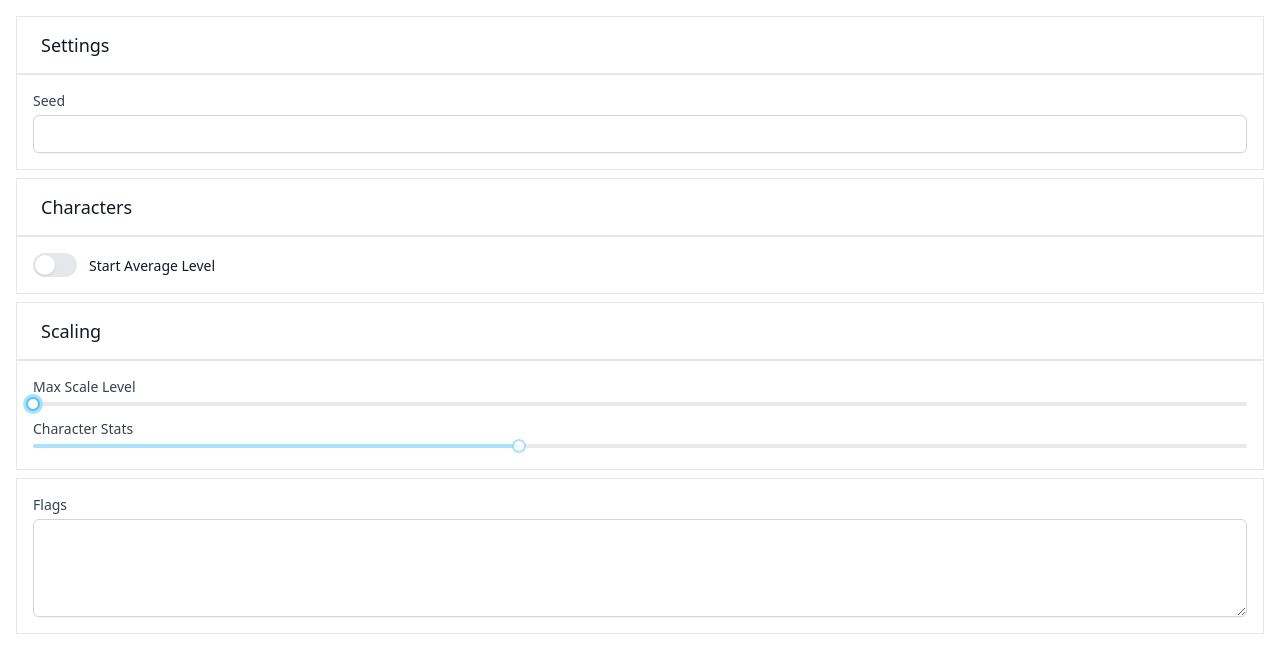
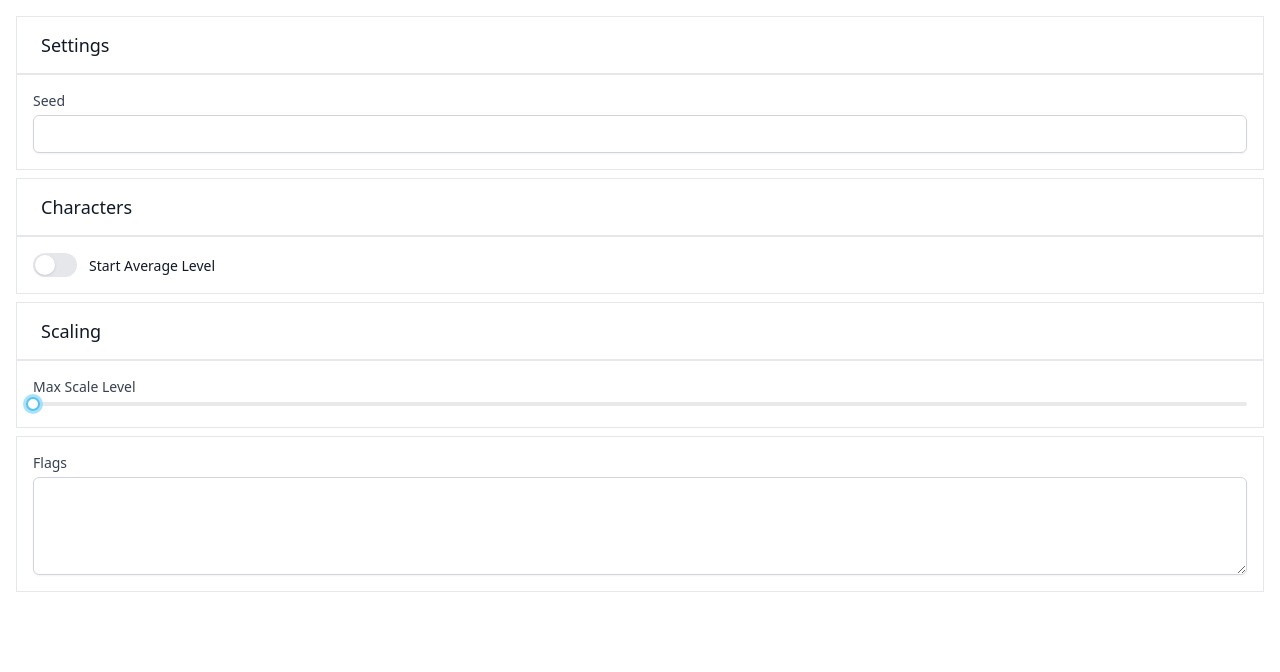
Before and after one commit to weffjebster/balance-and-ruin, a Next.js app in the folder balance-and-ruin/: page /create in a window 1280 px wide. Shown: the top 672 px of the page. Built offline with nearby package versions, Linux system fonts and the light colour scheme.

Commit message:
fix build errors

```diff
--- a/balance-and-ruin/components/Flags/FlagRangeSlider.tsx
+++ b/balance-and-ruin/components/Flags/FlagRangeSlider.tsx
@@ -22,24 +22,25 @@ export const FlagRangeSlider = ({ id, label, ...rest }: Props) => {
   );
 
   return (
-    <Slider
-      label={label}
-      min={min}
-      max={max}
-      value={[40, 60]}
-      step={1}
-      // // name={id}
-      // // onChange={(val) => {
-      // //   console.log(val);
-      // //   setValue(`${val}`);
-      // // }}
-      // // range
-      // // value={parsed}
-      // allowCross={false}
-      // range
-      // defaultValue={[20, 40]}
-      // onChange={(val) => console.log(val)}
-      // {...rest}
-    />
+    <></>
+    // <Slider
+    //   label={label}
+    //   min={min}
+    //   max={max}
+    //   value={[40, 60]}
+    //   step={1}
+    //   // // name={id}
+    //   // // onChange={(val) => {
+    //   // //   console.log(val);
+    //   // //   setValue(`${val}`);
+    //   // // }}
+    //   // // range
+    //   // // value={parsed}
+    //   // allowCross={false}
+    //   // range
+    //   // defaultValue={[20, 40]}
+    //   // onChange={(val) => console.log(val)}
+    //   // {...rest}
+    // />
   );
 };
--- a/balance-and-ruin/components/Flags/Flags.tsx
+++ b/balance-and-ruin/components/Flags/Flags.tsx
@@ -2,9 +2,7 @@ import { useMemo } from 'react';
 import Textarea from '~/components/Textarea';
 import { useFlagContext } from '~/utils/useFlagContext';
 
-type Props = {};
-
-export const Flags = ({}: Props) => {
+export const Flags = () => {
   const { flags } = useFlagContext();
   const flagValue = useMemo(() => {
     const endVal = Object.values(flags).join(' ');
--- a/balance-and-ruin/package.json
+++ b/balance-and-ruin/package.json
@@ -48,6 +48,7 @@
     "eslint-plugin-prettier": "4.2.1",
     "eslint-plugin-react": "7.31.10",
     "eslint-plugin-react-hooks": "4.6.0",
+    "eslint-plugin-testing-library": "5.9.1",
     "jest": "29.2.2",
     "jest-environment-jsdom": "29.2.2",
     "ts-jest": "29.0.3",
--- a/package.json
+++ /dev/null
@@ -1,5 +0,0 @@
-{
-  "dependencies": {
-    "rc-slider": "10.0.1"
-  }
-}
```
Also changed, not shown: balance-and-ruin/test/setupTests.ts (+1 -0 lines), 2 other files (tests, documents, lock files or other folders).
